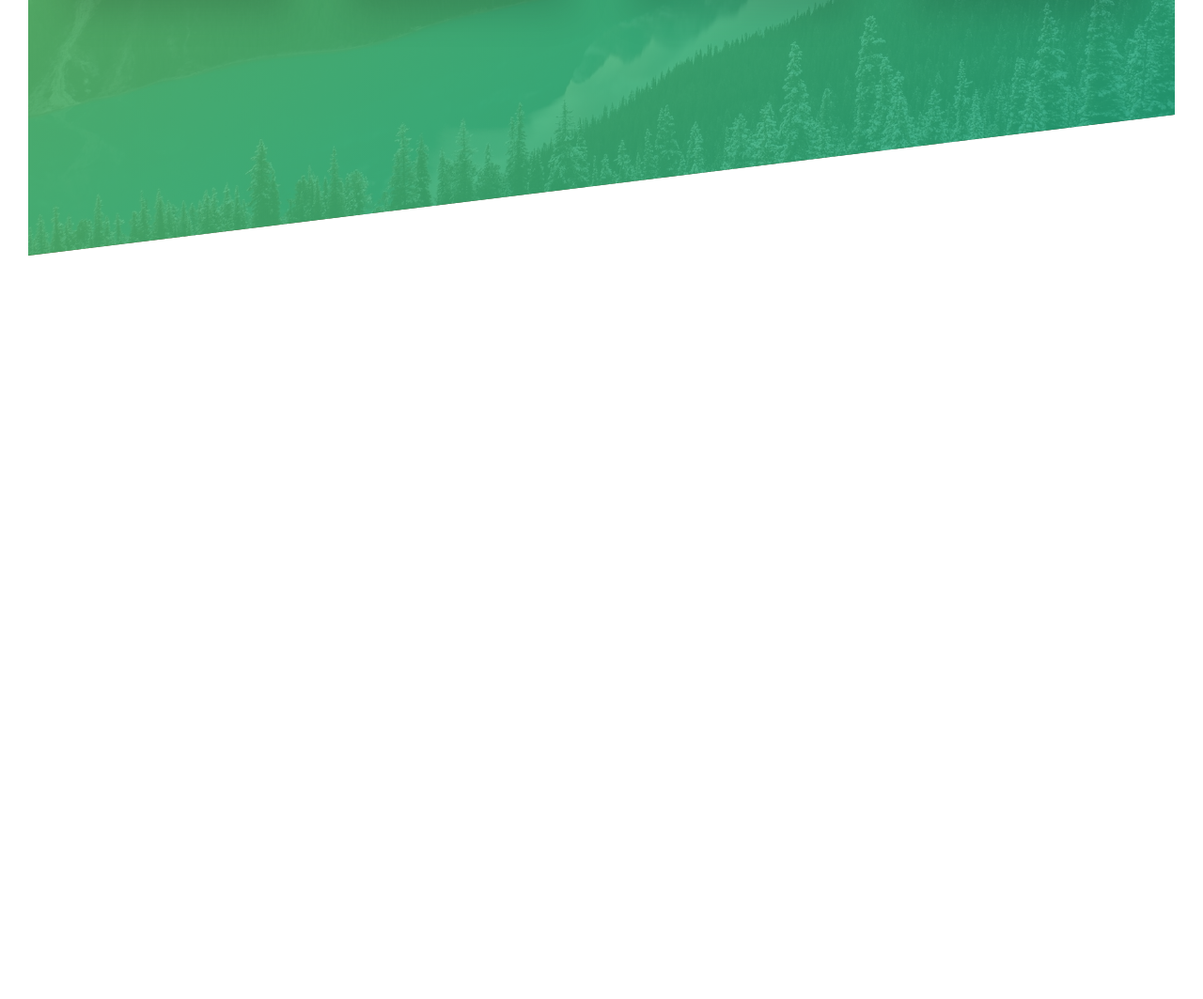
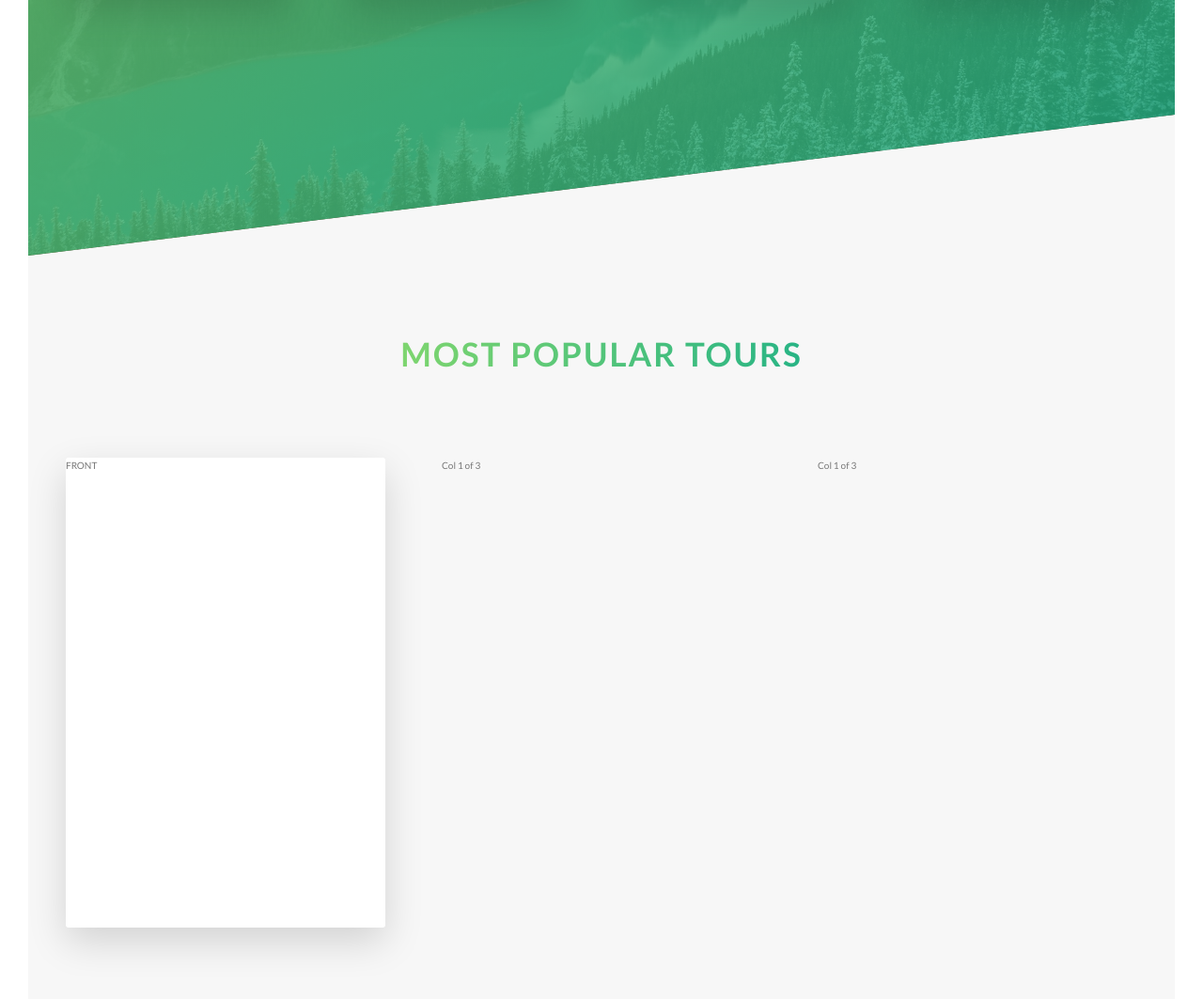
Before and after one commit to rmneves92/natours, a website: page index.html in a window 1280 px wide. Shown: the part 2056-3119 px from the top of the page at 94% size. Before the commit the page ends 2328 px from the top, so only its background shows below. Drawn offline with Linux system fonts and the light colour scheme.

Commit message:
add section tours

```diff
--- a/index.html
+++ b/index.html
@@ -110,6 +110,23 @@
           </div>
         </div>
       </section>
+
+      <section class="section-tours">
+        <div class="u-center-text u-margin-bottom-big">
+          <h2 class="heading-secondary">Most popular tours</h2>
+        </div>
+
+        <div class="row">
+          <div class="col-1-of-3">
+            <div class="card">
+              <div class="card__side card__side--front">FRONT</div>
+              <div class="card__side card__side--back card__side--back-1">BACK</div>
+            </div>
+          </div>
+          <div class="col-1-of-3">Col 1 of 3</div>
+          <div class="col-1-of-3">Col 1 of 3</div>
+        </div>
+      </section>
     </main>
 
     <!-- <section class="grid-test">
--- a/package.json
+++ b/package.json
@@ -4,7 +4,8 @@
   "description": "Landing page for natours",
   "main": "index.js",
   "scripts": {
-    "compile:sass": "node-sass sass/main.scss css/style.css -w"
+    "compile:sass": "node-sass sass/main.scss css/style.css -w",
+    "start": "live-server"
   },
   "repository": {
     "type": "git",
--- a/sass/components/_button.scss
+++ b/sass/components/_button.scss
@@ -69,12 +69,12 @@
   &:hover {
     background-color: $color-primary;
     color: $color-white;
-    box-shadow: 0 1rem 2rem rgba($color-black, 0.15);
+    box-shadow: 0 1rem 2rem $dark-shadow;
     transform: translateY(-2px);
   }
 
   &:active {
-    box-shadow: 0 0.5rem 1rem rgba($color-black, 0.15);
+    box-shadow: 0 0.5rem 1rem $dark-shadow;
     transform: translateY(0);
   }
 }
--- /dev/null
+++ b/sass/components/_card.scss
@@ -0,0 +1,38 @@
+.card {
+  perspective: 150rem;
+  -moz-perspective: 150rem;
+  position: relative;
+  height: 50rem;
+
+  &__side {
+    height: 50rem;
+    transition: all 0.8s ease;
+    position: absolute;
+    top: 0;
+    left: 0;
+    width: 100%;
+    backface-visibility: hidden;
+    border-radius: 3px;
+    box-shadow: 0 1.5rem 4rem $dark-shadow;
+
+    &--front {
+      background-color: $color-white;
+    }
+
+    &--back {
+      transform: rotateY(180deg);
+
+      &-1 {
+        background-image: linear-gradient(to right bottom, $color-secondary-light, $color-secondary-dark);
+      }
+    }
+  }
+
+  &:hover &__side--front {
+    transform: rotateY(180deg);
+  }
+
+  &:hover &__side--back {
+    transform: rotateY(0);
+  }
+}
--- a/sass/components/_feature-box.scss
+++ b/sass/components/_feature-box.scss
@@ -4,7 +4,7 @@
   padding: 2.5rem;
   text-align: center;
   border-radius: 3px;
-  box-shadow: 0 1.5rem 4rem rgba($color-black, 0.15);
+  box-shadow: 0 1.5rem 4rem $dark-shadow;
   transition: transform 0.3s;
 
   &__icon {
--- a/sass/main.scss
+++ b/sass/main.scss
@@ -10,6 +10,7 @@
 @import 'components/feature-box';
 @import 'components/button';
 @import 'components/composition';
+@import 'components/card';
 
 @import 'layout/grid';
 @import 'layout/header';
--- a/sass/pages/_home.scss
+++ b/sass/pages/_home.scss
@@ -17,3 +17,9 @@
     transform: skewY(7deg);
   }
 }
+
+.section-tours {
+  background-color: $color-grey-light-1;
+  padding: 25rem 0 50rem 0;
+  margin-top: -10rem;
+}
```
Also changed, not shown: css/style.css.
